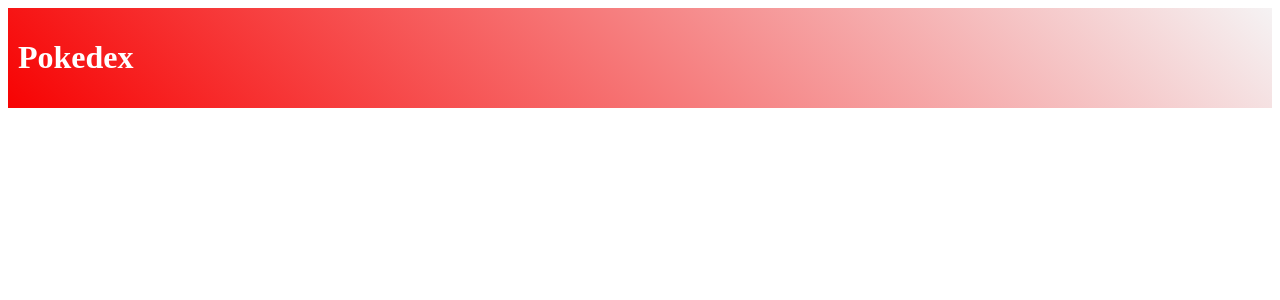
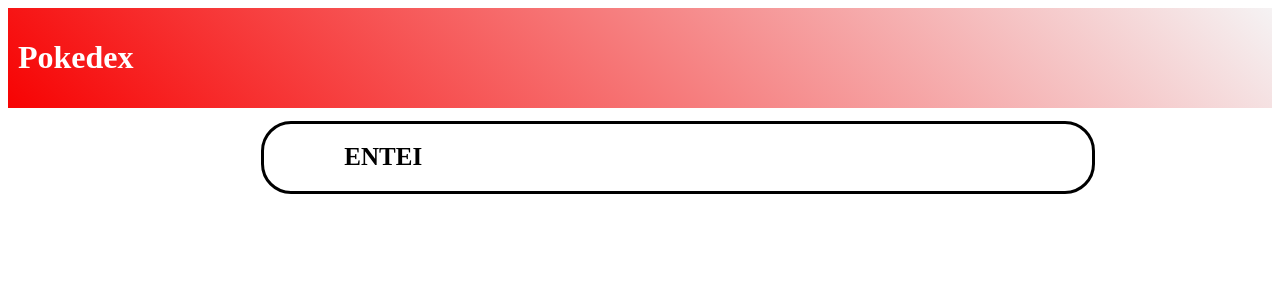
Before and after one commit to juanpgithub/dwa_talleres_JuanPabloGiraldo_2018, an Angular app: page / in a window 1280 px wide. Shown: the top 300 px of the page. Built offline with nearby package versions, Linux system fonts and the light colour scheme; a web font is replaced by a local one.

Commit message:
Titulo con el nombre del pokemon (Falta icono)

```diff
--- a/src/app/app.component.html
+++ b/src/app/app.component.html
@@ -1,3 +1,4 @@
 <main class="mainCont">
   <app-header></app-header>
+  <app-main></app-main>
 </main>
--- a/src/app/main/main.component.css
+++ b/src/app/main/main.component.css
@@ -0,0 +1,15 @@
+.titulo_pokemon {
+    width: 60%;
+    padding: 3px 35px;
+    margin-left: 20%;
+    margin-top: 1%;
+    display: inline-block;
+    border-style: solid;
+    border-radius: 30px;
+  }
+
+  .nombre_pokemon {
+    font-size: 25px;
+    display: inline-block;
+    margin-left: 6%;
+  }
--- a/src/app/main/main.component.html
+++ b/src/app/main/main.component.html
@@ -1,3 +1,6 @@
-<p>
-  main works!
-</p>
+<div>
+  <div class="titulo_pokemon">
+    <!--<div class="imageIconoFuego"></div>-->
+    <h1 class="nombre_pokemon">ENTEI</h1>
+  </div>
+</div>
```
